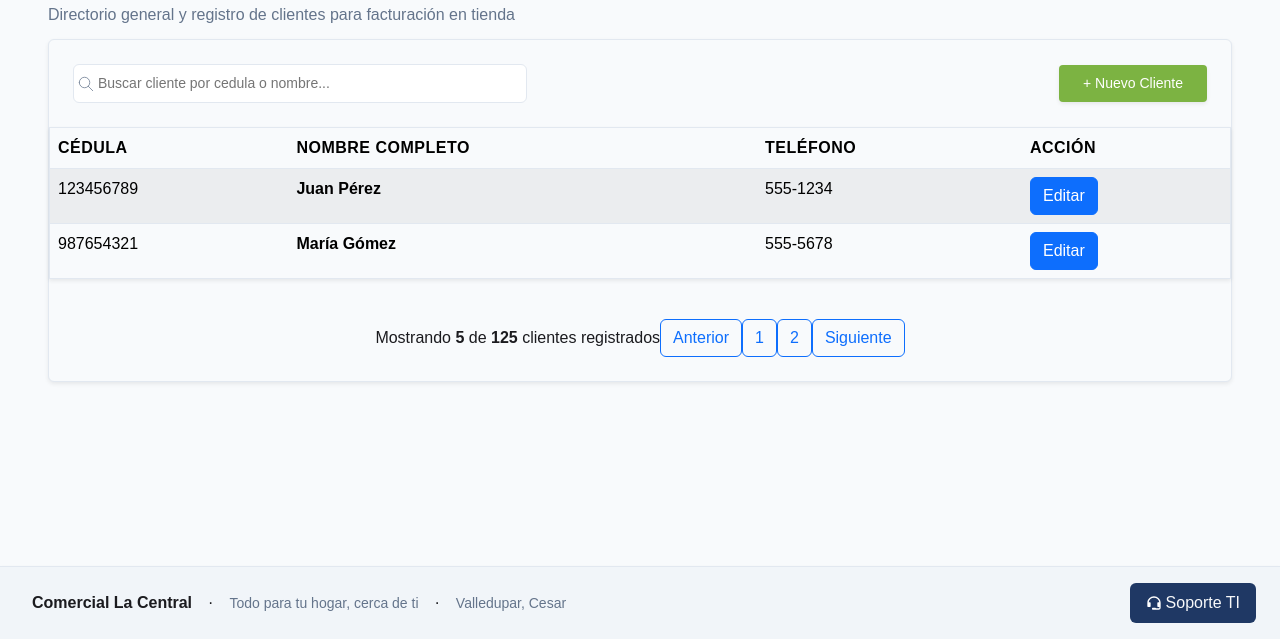
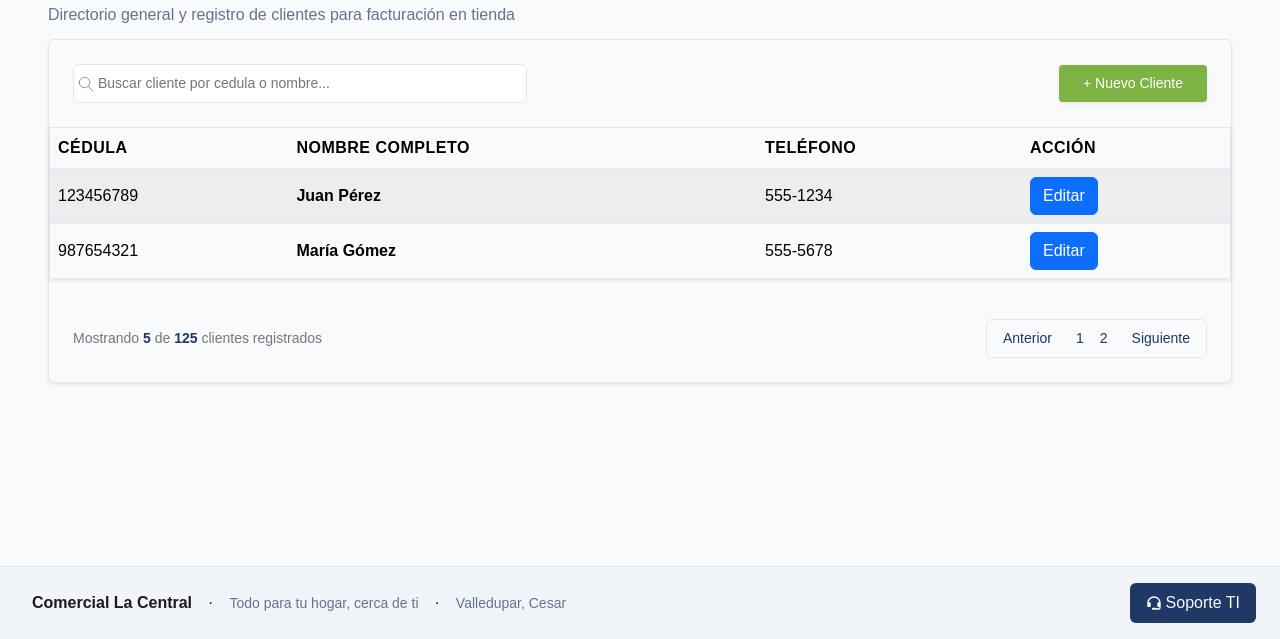
Before and after one commit to Estivenm06/MiniStoreApp, a Flask app: page /clientes in a window 1280 px wide. Shown: the part 161-800 px from the top of the page. Run offline with Flask 3, Linux system fonts and the light colour scheme.

Commit message:
Front-end MinStoreApp

```diff
--- a/src/static/css/body.css
+++ b/src/static/css/body.css
@@ -41,8 +41,17 @@ table > thead {
   letter-spacing: 0.5px;
 }
 
+table > tbody > tr > td {
+  vertical-align: middle;
+}
+
 .input-custom[attr="data-input"] {
   width: 80%;
+}
+
+.pagination:child(nth-child(2)) {
+    border-top-left-radius: 0.5rem;
+    border-bottom-left-radius: 0.5rem;
 }
 
 .button-custom {
--- a/src/static/css/styles.css
+++ b/src/static/css/styles.css
@@ -70,6 +70,10 @@
   color: var(--clc-text-muted);
 }
 
+.text-clc-outline {
+  color: var(--clc-text-outline);
+}
+
 .text-clc-muted-light {
   color: var(--clc-text-muted-light);
 }
--- a/src/templates/clientes/clientes.html
+++ b/src/templates/clientes/clientes.html
@@ -34,7 +34,7 @@
         <path d="M21 21l-6 -6" />
       </svg>
       <input
-        class="px-4 p-2 rounded border small border-clc-medium bg-clc-muted text-clc-muted input-custom"
+        class="px-4 p-2 rounded border small border-clc-medium bg-clc-muted input-custom"
         attr="data-input"
         type="text"
         name="search"
@@ -69,13 +69,13 @@
         </tr>
       </tbody>
     </table>
-    <div class="d-flex justify-content-center align-items-center m-4">
-      <span>Mostrando <strong>5</strong> de <strong>125</strong> clientes registrados</span>
-      <div class="pagination">
-        <a href="#" class="btn btn-outline-primary">Anterior</a>
-        <a href="#" class="btn btn-outline-primary">1</a>
-        <a href="#" class="btn btn-outline-primary">2</a>
-        <a href="#" class="btn btn-outline-primary">Siguiente</a>
+    <div class="d-flex justify-content-between align-items-center m-4">
+      <span class="text-clc-outline small">Mostrando <strong class="text-bs-primary">5</strong> de <strong class="text-bs-primary">125</strong> clientes registrados</span>
+      <div class="pagination align-text-center d-flex align-items-center rounded border">
+        <a href="#" class="text-decoration-none text-bs-primary px-3 small">Anterior</a>
+        <a href="#" class="text-decoration-none text-bs-primary p-2 small">1</a>
+        <a href="#" class="text-decoration-none text-bs-primary p-2 small">2</a>
+        <a href="#" class="text-decoration-none text-bs-primary px-3 small">Siguiente</a>
       </div>
     </div>
   </div>
```
Also changed, not shown: README.md.
